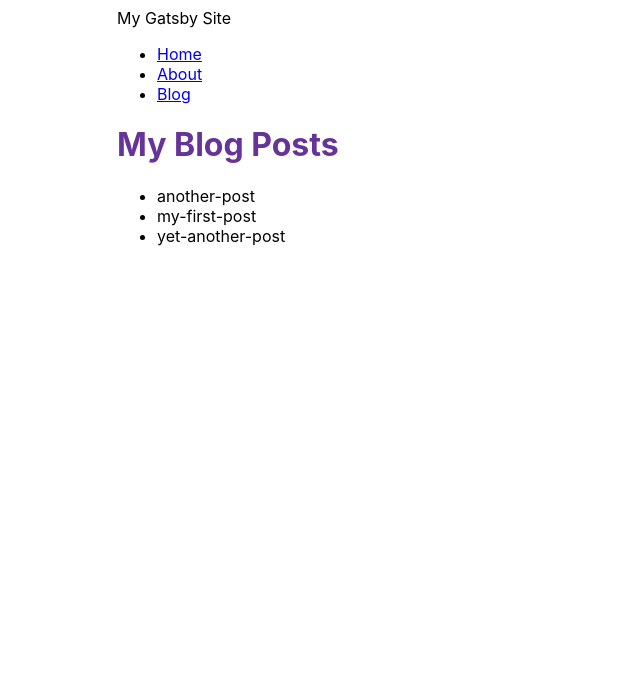
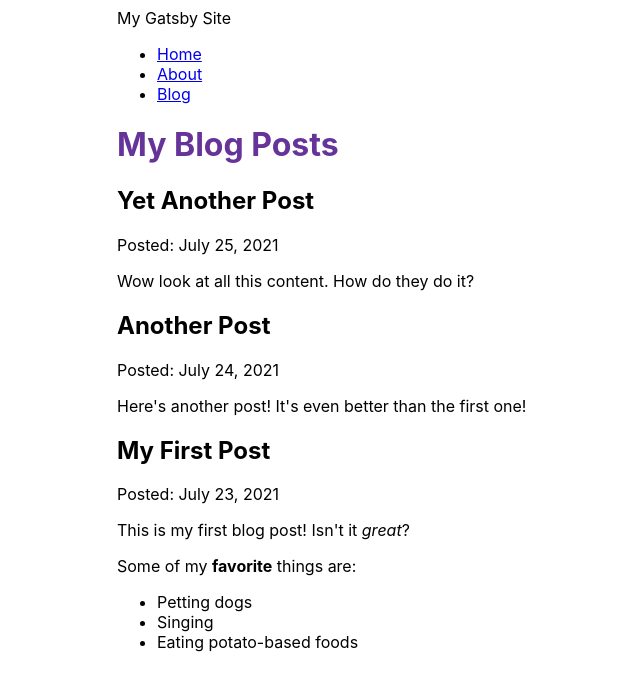
Before and after one commit to ahmadkarimi1991/my-gatsby-site, a Gatsby site: page /blog in a window 1280 px wide. Shown: the whole page, without its empty margins (235-875 px from the left). Built offline with nearby package versions, Linux system fonts and the light colour scheme; Gatsby itself is replaced by a stand-in of ours.

Commit message:
List and render mdx files in blog page

```diff
--- a/blog/another-post.mdx
+++ b/blog/another-post.mdx
@@ -0,0 +1,6 @@
+---
+title: "Another Post"
+date: "2021-07-24"
+---
+
+Here's another post! It's even better than the first one!
--- a/blog/my-first-post.mdx
+++ b/blog/my-first-post.mdx
@@ -0,0 +1,12 @@
+---
+title: "My First Post"
+date: "2021-07-23"
+---
+
+This is my first blog post! Isn't it *great*?
+
+Some of my **favorite** things are:
+
+* Petting dogs
+* Singing
+* Eating potato-based foods
--- a/blog/yet-another-post.mdx
+++ b/blog/yet-another-post.mdx
@@ -0,0 +1,6 @@
+---
+title: "Yet Another Post"
+date: "2021-07-25"
+---
+
+Wow look at all this content. How do they do it?
--- a/gatsby-config.js
+++ b/gatsby-config.js
@@ -14,5 +14,6 @@ module.exports = {
         path: `${__dirname}/blog`,
       },
     },
+    "gatsby-plugin-mdx",
   ],
 };
--- a/package.json
+++ b/package.json
@@ -15,9 +15,12 @@
     "clean": "gatsby clean"
   },
   "dependencies": {
+    "@mdx-js/mdx": "^1.6.22",
+    "@mdx-js/react": "^1.6.22",
     "gatsby": "^3.12.1",
     "gatsby-plugin-gatsby-cloud": "^3.0.0",
     "gatsby-plugin-image": "^1.12.0",
+    "gatsby-plugin-mdx": "^2.13.0",
     "gatsby-plugin-sharp": "^3.12.0",
     "gatsby-source-filesystem": "^3.12.0",
     "react": "^17.0.1",
--- a/src/pages/blog.js
+++ b/src/pages/blog.js
@@ -1,28 +1,34 @@
 import * as React from 'react'
 import { graphql } from 'gatsby'
+import { MDXRenderer } from 'gatsby-plugin-mdx'
 import Layout from '../components/layout'
 
 const BlogPage = ({ data }) => {
   return (
     <Layout pageTitle="My Blog Posts">
-      <ul>
-        {
-          data.allFile.nodes.map(node => (
-            <li key={node.id}>
-              {node.name}
-            </li>
-          ))
-        }
-      </ul>
+      {
+        data.allMdx.nodes.map(node =>
+            <article key={node.id}>
+              <h2>{node.frontmatter.title}</h2>
+              <p>Posted: {node.frontmatter.date}</p>
+              <MDXRenderer>{node.body}</MDXRenderer>
+            </article>
+        )
+      }
     </Layout>
   )
 }
 
 export const query = graphql`
   query {
-    allFile {
+    allMdx(sort: {fields: [frontmatter___date], order: DESC}) {
       nodes {
-        name
+        frontmatter {
+          date(formatString: "MMMM DD, YYYY")
+          title
+        }
+        id
+        body
       }
     }
   }
```
Also changed, not shown: 1 other file.
